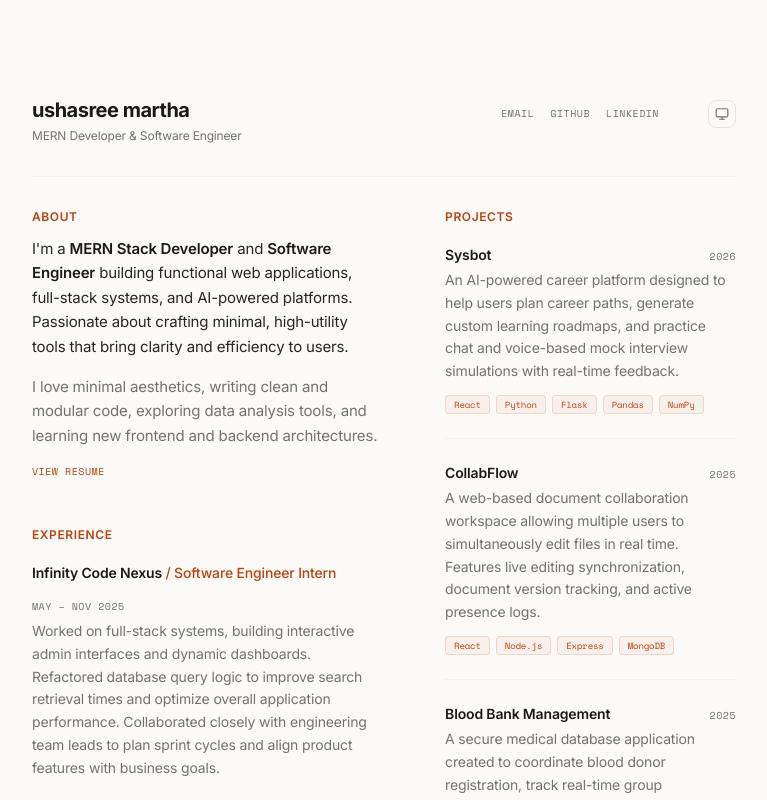
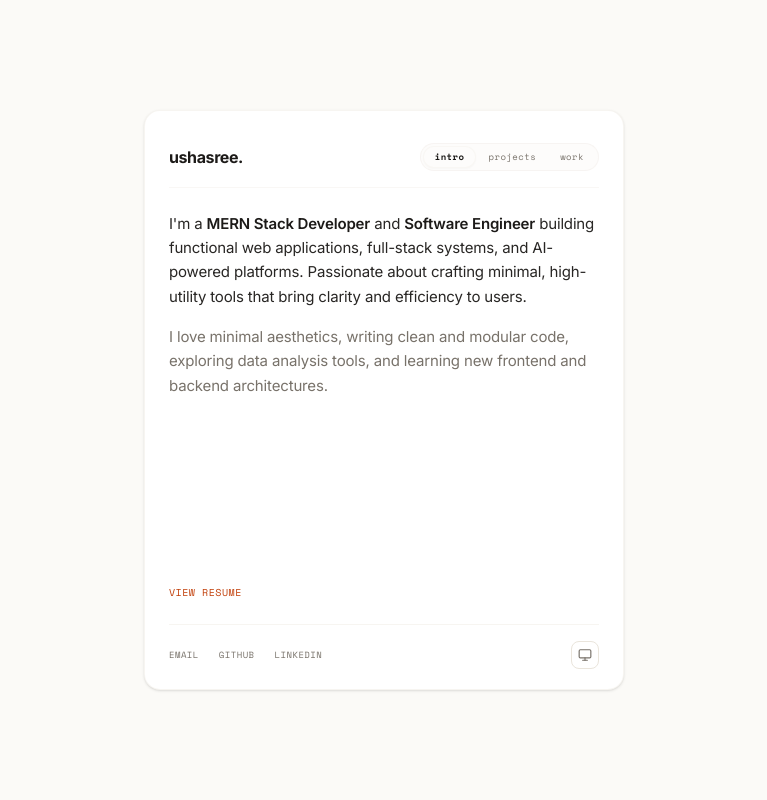
Before and after one commit to Charannsai/client-portfolio, a Next.js app: page / in a window 1280 px wide. Shown: the top 800 px of the page, without its empty margins (256-1023 px from the left). Built offline with nearby package versions, Linux system fonts and the light colour scheme.

Commit message:
feat: add Experience component with professional work history details

```diff
--- a/src/app/page.tsx
+++ b/src/app/page.tsx
@@ -1,6 +1,7 @@
 "use client";
 
 import { useState, useEffect } from 'react';
+import { motion, AnimatePresence } from 'framer-motion';
 import Profile from '@/components/Profile';
 import Projects from '@/components/Projects';
 import Experience from '@/components/Experience';
@@ -8,6 +9,7 @@ import ThemeToggle from '@/components/ThemeToggle';
 
 export default function Home() {
   const [theme, setTheme] = useState('system');
+  const [activeTab, setActiveTab] = useState('intro');
   const [mounted, setMounted] = useState(false);
 
   // Initialize theme from localStorage on client side mount
@@ -51,24 +53,76 @@ export default function Home() {
   }, [theme, mounted]);
 
   return (
-    <div className="min-h-screen w-full bg-portfolio-bg text-portfolio-text font-sans antialiased selection:bg-portfolio-accent/10 transition-colors duration-300">
+    <div className="h-screen w-screen bg-portfolio-bg text-portfolio-text font-sans antialiased overflow-hidden flex flex-col items-center justify-center relative transition-colors duration-300">
 
-      {/* Balanced Page Wrapper */}
-      <div className="max-w-[800px] mx-auto py-16 md:py-24 px-6 md:px-12 flex flex-col relative">
+      {/* Viewport-Centered Content Card */}
+      <div className="max-w-[480px] w-full px-6 pt-8 pb-5 flex flex-col h-[82vh] max-h-[580px] border border-portfolio-border/40 bg-portfolio-card rounded-2xl relative shadow-sm transition-colors duration-300 justify-between">
 
-        {/* Horizontal Nav Header */}
-        <header className="w-full flex flex-col md:flex-row md:items-baseline md:justify-between gap-4">
-          <div className="flex flex-col gap-1">
-            <h1 className="font-bold text-xl tracking-tight text-portfolio-text">
-              ushasree martha
-            </h1>
-            <p className="text-xs text-portfolio-muted font-normal">
-              MERN Developer & Software Engineer
-            </p>
+        {/* Sleek Top Header Navigation */}
+        <header className="w-full flex items-center justify-between shrink-0 z-40 border-b border-portfolio-border/30 pb-4 select-none">
+          <div className="flex items-center">
+            <span className="font-bold text-[16px] text-portfolio-text tracking-tight">ushasree.</span>
           </div>
 
-          <div className="flex items-center gap-6">
-            <nav className="flex items-center gap-4 font-mono text-[10px] uppercase tracking-wider text-portfolio-muted select-none">
+          {/* Spring-Animated Tab Navigation */}
+          <nav className="relative flex items-center bg-portfolio-bg/50 border border-portfolio-border/30 p-0.5 rounded-full text-[9px] font-mono uppercase tracking-wider">
+            {['intro', 'projects', 'work'].map((tab) => {
+              const isActive = activeTab === tab;
+              return (
+                <button
+                  key={tab}
+                  onClick={() => setActiveTab(tab)}
+                  className={`relative px-3 py-1 rounded-full hover:text-portfolio-text transition-colors duration-200 cursor-pointer focus:outline-none ${
+                    isActive ? 'text-portfolio-text font-semibold' : 'text-portfolio-muted'
+                  }`}
+                >
+                  {isActive && (
+                    <motion.span
+                      layoutId="active-tab-pill"
+                      className="absolute inset-0 bg-portfolio-card rounded-full border border-portfolio-border/40 -z-10 shadow-xs"
+                      transition={{ type: 'spring', stiffness: 380, damping: 30 }}
+                    />
+                  )}
+                  {tab}
+                </button>
+              );
+            })}
+          </nav>
+        </header>
+
+        {/* Scroll-Safe Content Area */}
+        <main className="flex-grow overflow-hidden flex flex-col relative min-h-0 mt-6 mb-6">
+          <AnimatePresence mode="wait">
+            <motion.div
+              key={activeTab}
+              initial={{ opacity: 0, y: 5 }}
+              animate={{ opacity: 1, y: 0 }}
+              exit={{ opacity: 0, y: -5 }}
+              transition={{ duration: 0.15, ease: "easeInOut" }}
+              className="w-full h-full overflow-y-auto pr-1 hide-scrollbar text-left flex flex-col"
+            >
+              {activeTab === 'intro' && (
+                <div className="flex flex-col gap-5 flex-grow">
+                  <Profile />
+                  <a
+                    href="/Ushasree_Martha_Resume.pdf"
+                    target="_blank"
+                    rel="noopener noreferrer"
+                    className="text-[10px] font-mono uppercase tracking-wider text-portfolio-accent hover:underline mt-auto block w-fit"
+                  >
+                    View Resume
+                  </a>
+                </div>
+              )}
+              {activeTab === 'projects' && <Projects />}
+              {activeTab === 'work' && <Experience />}
+            </motion.div>
+          </AnimatePresence>
+        </main>
+
+        {/* Minimal Footer Row */}
+        <footer className="w-full border-t border-portfolio-border/40 pt-4 flex items-center justify-between z-40 shrink-0 select-none">
+          <div className="flex items-center gap-5 font-mono text-[9px] uppercase tracking-wider text-portfolio-muted">
             <a href="mailto:ushasreemartha@gmail.com" className="hover:text-portfolio-accent transition-colors">
               Email
             </a>
@@ -78,61 +132,9 @@ export default function Home() {
             <a href="https://linkedin.com/" target="_blank" rel="noopener noreferrer" className="hover:text-portfolio-accent transition-colors">
               LinkedIn
             </a>
-            </nav>
-            <span className="text-portfolio-border h-3.5 w-px hidden md:block" />
-            <ThemeToggle theme={theme} setTheme={setTheme} />
-          </div>
-        </header>
-
-        {/* Top Divider */}
-        <div className="w-full h-px bg-portfolio-border/40 my-8 shrink-0" />
-
-        {/* Main Content Grid */}
-        <div className="grid grid-cols-1 md:grid-cols-[1.2fr_1fr] gap-12 md:gap-16">
-
-          {/* Left Column (About & Experience) */}
-          <div className="flex flex-col gap-12">
-            {/* Section: About */}
-            <section className="flex flex-col gap-3">
-              <h2 className="text-xs font-semibold text-portfolio-accent uppercase tracking-wider">
-                about
-              </h2>
-              <Profile />
-              <a
-                href="/Ushasree_Martha_Resume.pdf"
-                target="_blank"
-                rel="noopener noreferrer"
-                className="text-[10px] font-mono uppercase tracking-wider text-portfolio-accent hover:underline mt-1 block w-fit"
-              >
-                View Resume
-              </a>
-            </section>
-
-            {/* Section: Experience */}
-            <section className="flex flex-col gap-5">
-              <h2 className="text-xs font-semibold text-portfolio-accent uppercase tracking-wider">
-                experience
-              </h2>
-              <Experience />
-            </section>
           </div>
 
-          {/* Right Column (Projects) */}
-          <section className="flex flex-col gap-5">
-            <h2 className="text-xs font-semibold text-portfolio-accent uppercase tracking-wider">
-              projects
-            </h2>
-            <Projects />
-          </section>
-
-        </div>
-
-        {/* Minimal Footer */}
-        <footer className="w-full border-t border-portfolio-border/40 pt-6 mt-16 flex justify-between items-center text-[10px] font-mono text-portfolio-muted select-none">
-          <span>© 2026</span>
-          <span className="tracking-widest uppercase hover:text-portfolio-text transition-colors">
-            ushasree martha.
-          </span>
+          <ThemeToggle theme={theme} setTheme={setTheme} />
         </footer>
 
       </div>
```
Lines whose indentation alone changed are shown as unchanged.
